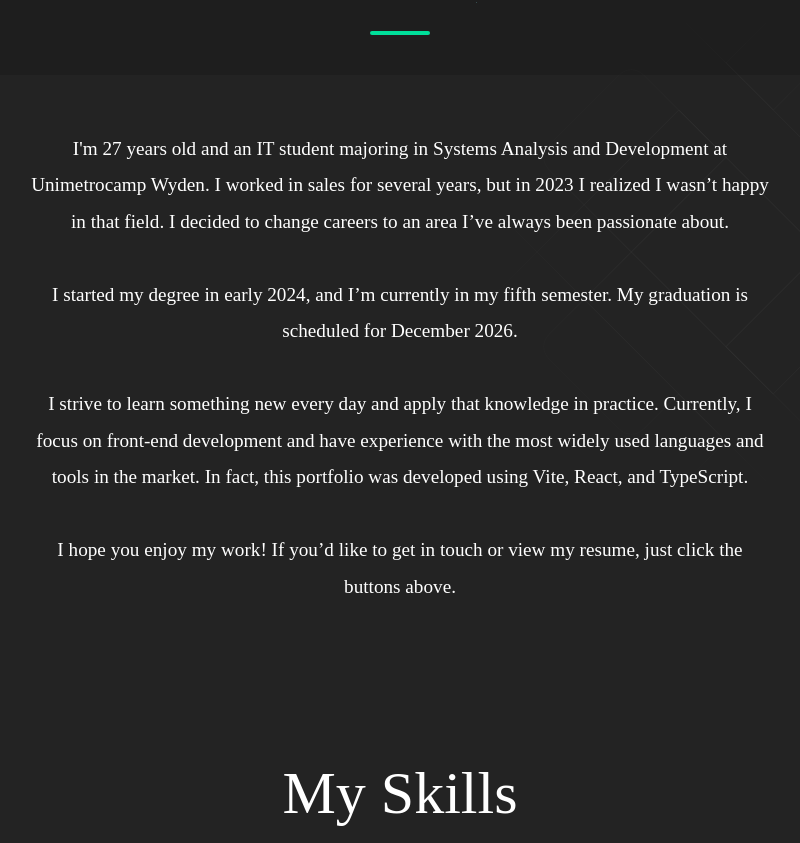
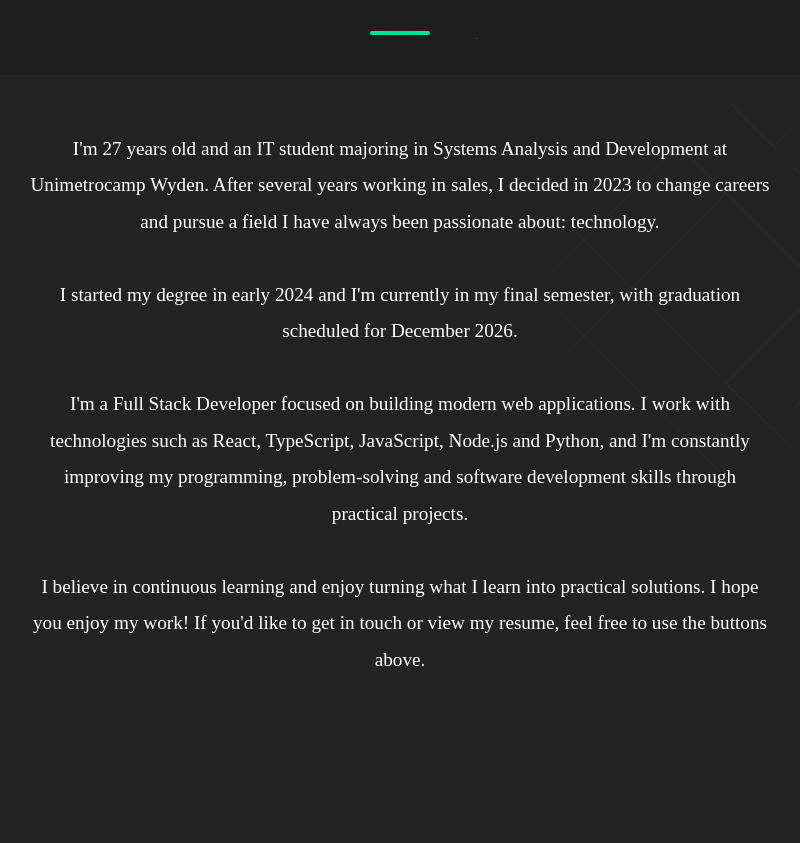
Before and after one commit to Matheus-Lacerda-Da-silva/portfolio, a React (Vite) app: page / in a window 1280 px wide. Shown: the part 958-1801 px from the top of the page, without its empty margins (240-1040 px from the left). Built offline with nearby package versions, Linux system fonts and the light colour scheme.

Commit message:
Update profile and about me

```diff
--- a/src/pages/Home/sections/Hero/About/About.tsx
+++ b/src/pages/Home/sections/Hero/About/About.tsx
@@ -70,27 +70,28 @@ const About = () => {
                     }}
                 >
                     I'm 27 years old and an IT student majoring in Systems Analysis and
-                    Development at Unimetrocamp Wyden. I worked in sales for several
-                    years, but in 2023 I realized I wasn’t happy in that field. I decided
-                    to change careers to an area I’ve always been passionate about.
+                    Development at Unimetrocamp Wyden. After several years working in sales,
+                    I decided in 2023 to change careers and pursue a field I have always
+                    been passionate about: technology.
 
                     <br /><br />
 
-                    I started my degree in early 2024, and I’m currently in my fifth
-                    semester. My graduation is scheduled for December 2026.
+                    I started my degree in early 2024 and I'm currently in my final semester,
+                    with graduation scheduled for December 2026.
+
 
                     <br /><br />
 
-                    I strive to learn something new every day and apply that knowledge in
-                    practice. Currently, I focus on front-end development and have
-                    experience with the most widely used languages and tools in the
-                    market. In fact, this portfolio was developed using Vite, React, and
-                    TypeScript.
+                    I'm a Full Stack Developer focused on building modern web applications.
+                    I work with technologies such as React, TypeScript, JavaScript, Node.js
+                    and Python, and I'm constantly improving my programming, problem-solving
+                    and software development skills through practical projects.
 
                     <br /><br />
 
-                    I hope you enjoy my work! If you’d like to get in touch or view my
-                    resume, just click the buttons above.
+                    I believe in continuous learning and enjoy turning what I learn
+                    into practical solutions. I hope you enjoy my work! If you'd like
+                    to get in touch or view my resume, feel free to use the buttons above.
                 </Typography>
                 </Box>
             </Container>
--- a/src/pages/Home/sections/Hero/Hero.tsx
+++ b/src/pages/Home/sections/Hero/Hero.tsx
@@ -59,7 +59,7 @@ const Hero = () => {
                             variant="h2"
                             textAlign="center"
                         >
-                            I'm Front-end developer
+                            I'm Fullstack Developer
                         </Typography>
                         <Grid container display="flex" justifyContent="center" spacing={3} pt={3}>
                             <Box
```
